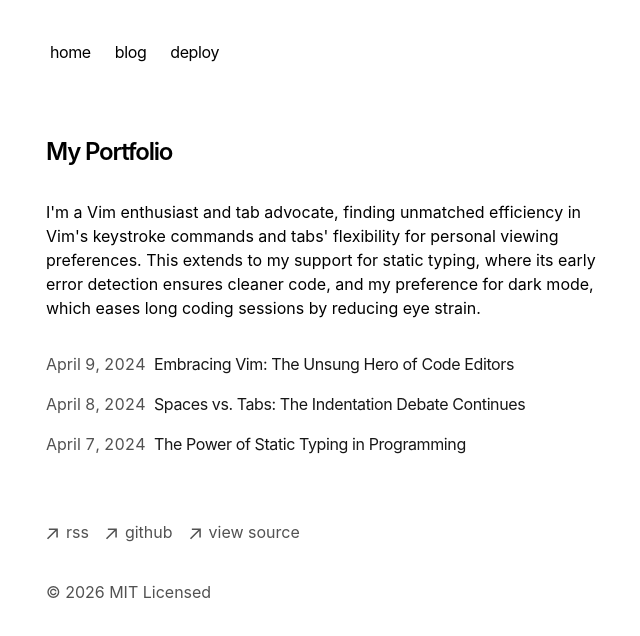
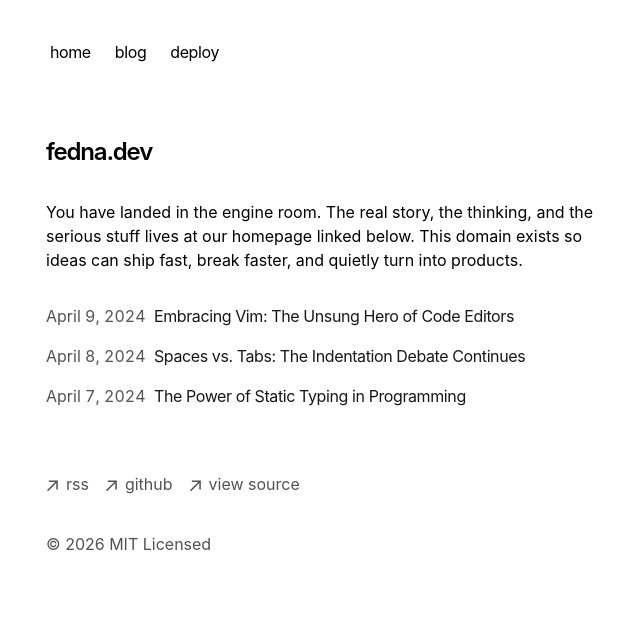
Before and after one commit to joefedna/fedna.dev, a Next.js app: page / in a window 1280 px wide. Shown: the top 636 px of the page, without its empty margins (306-946 px from the left). Built offline with nearby package versions, Linux system fonts and the light colour scheme.

Commit message:
Update page.tsx

```diff
--- a/app/page.tsx
+++ b/app/page.tsx
@@ -4,14 +4,10 @@ export default function Page() {
   return (
     <section>
       <h1 className="mb-8 text-2xl font-semibold tracking-tighter">
-        My Portfolio
+        fedna.dev
       </h1>
       <p className="mb-4">
-        {`I'm a Vim enthusiast and tab advocate, finding unmatched efficiency in
-        Vim's keystroke commands and tabs' flexibility for personal viewing
-        preferences. This extends to my support for static typing, where its
-        early error detection ensures cleaner code, and my preference for dark
-        mode, which eases long coding sessions by reducing eye strain.`}
+        {`You have landed in the engine room. The real story, the thinking, and the serious stuff lives at our homepage linked below. This domain exists so ideas can ship fast, break faster, and quietly turn into products.`}
       </p>
       <div className="my-8">
         <BlogPosts />
```
